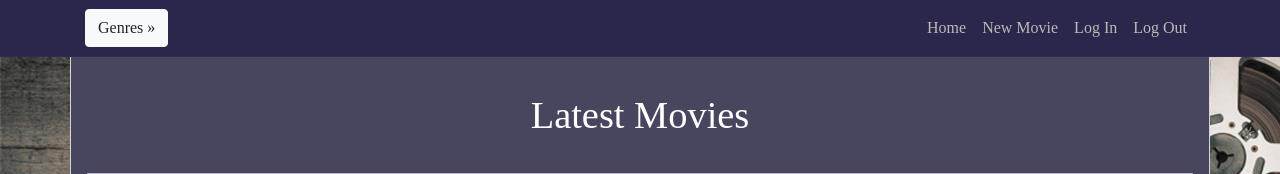
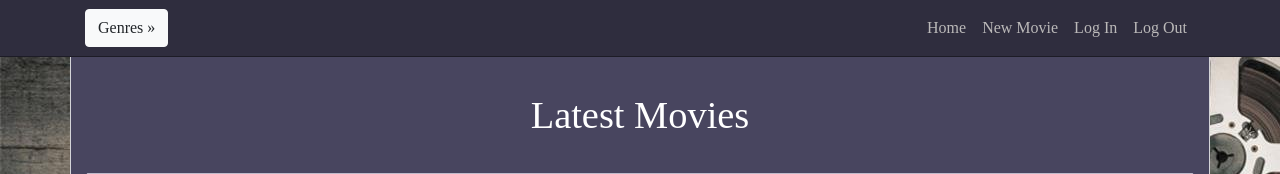
Before and after one commit to MShbana/item-catalog, a Flask app: page / in a window 1280 px wide. Shown: the top 174 px of the page. Run offline with Flask 2, Linux system fonts and the light colour scheme; tables that the repository leaves empty hold one stand-in row (values such as "Sample post"); grey boxes marked "Sample" are stand-in pictures; some libraries are stand-ins or nearby versions.

Commit message:
Changed color of top navbar and the sidebar

```diff
--- a/static/main.css
+++ b/static/main.css
@@ -13,13 +13,16 @@ body {
 }
 
 .bg-custom {
-    background: #2B264B;
-    border-bottom: 1px solid #302B55;
+    background: #2F2D3E;
+}
+
+.bg-custom,
+#sidebar-wrapper > ul > li > a {
+    border-bottom: 1px solid #1D1C26;
 }
 
 #sidebar-wrapper {
-    background: #322C58;
-    border-right: 1px solid #21194D;
+    border-right: 1px solid #1D1C26;
     bottom: 0;
     left: 0;
     overflow-x: hidden;
@@ -50,7 +53,6 @@ body {
 }
 
 #sidebar-wrapper > ul > li > a {
-    border-bottom: 1px solid #21194D;
     display: block;
 }
 
@@ -66,7 +68,7 @@ body {
 
 #sidebar-wrapper > ul > li > a:hover,
 #top-bar-wrapper .navbar-nav .nav-link:hover {
-    background: #4C3CB4;
+    background: #423C72;
     color: #FFFFFF;
     display: block;
     text-decoration: none;
--- a/templates/genre.html
+++ b/templates/genre.html
@@ -3,7 +3,7 @@
     <a class="btn btn-light" title="Show all Movie Genres" role="button" id="sidebar-toggler" href="#">Genres &raquo;</a>
 {% endblock sidebar_toggler %}
 {% block sidebar %}
-    <aside id="sidebar-wrapper">
+    <aside id="sidebar-wrapper" class="bg-custom">
         <ul class="padding-0">
             {% for genre in genres %}
                 <li>
--- a/templates/home.html
+++ b/templates/home.html
@@ -3,7 +3,7 @@
     <a class="btn btn-light" title="Show all Movie Genres" role="button" id="sidebar-toggler" href="#">Genres &raquo;</a>
 {% endblock sidebar_toggler %}
 {% block sidebar %}
-    <aside id="sidebar-wrapper">
+    <aside id="sidebar-wrapper" class="bg-custom">
         <ul class="padding-0">
             {% for genre in genres %}
                 <li>
```
